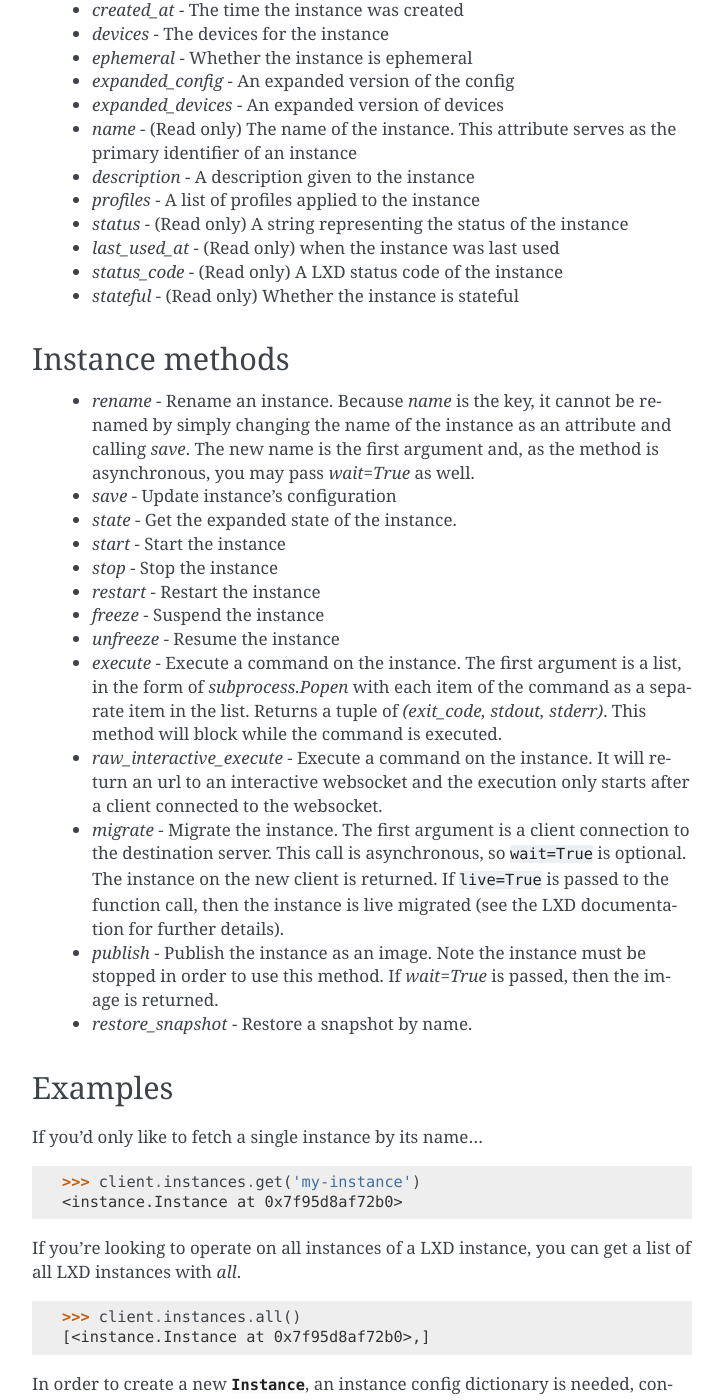
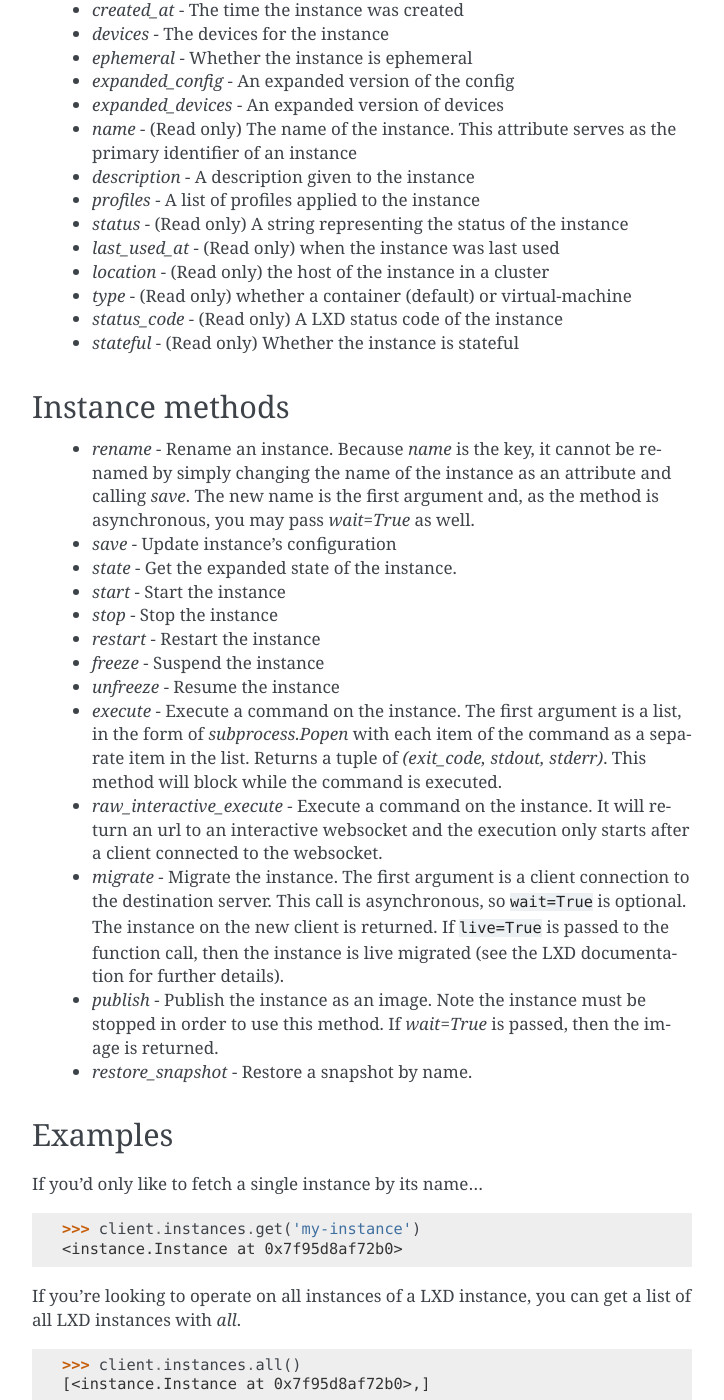
Before and after one commit to canonical/pylxd, a Sphinx documentation site: the page built from doc/source/instances.rst, in a window 1280 px wide and 1400 px high, scrolled down 810 px. Shown: the whole window, without its empty margins (388-1112 px from the left). Built offline with Sphinx 7.4.7, drawn with Linux system fonts in a browser that asks for light colours.

Commit message:
example of instance type
Signed-off-by: Felix Engelmann <fe-github@nlogn.org>

```diff
--- a/doc/source/instances.rst
+++ b/doc/source/instances.rst
@@ -46,6 +46,8 @@ the LXD documentation.
   - `profiles` - A list of profiles applied to the instance
   - `status` - (Read only) A string representing the status of the instance
   - `last_used_at` - (Read only) when the instance was last used
+  - `location` - (Read only) the host of the instance in a cluster
+  - `type` - (Read only) whether a container (default) or virtual-machine
   - `status_code` - (Read only) A LXD status code of the instance
   - `stateful` - (Read only) Whether the instance is stateful
 
@@ -108,7 +110,7 @@ you'll pass `wait=True` as well.
 
 .. code-block:: python
 
-    >>> config = {'name': 'my-instance', 'source': {'type': 'none'}}
+    >>> config = {'name': 'my-instance', 'source': {'type': 'none'}, 'type': 'container'}
     >>> instance = client.instances.create(config, wait=False)
     >>> instance
     <instance.Instance at 0x7f95d8af72b0>
```
